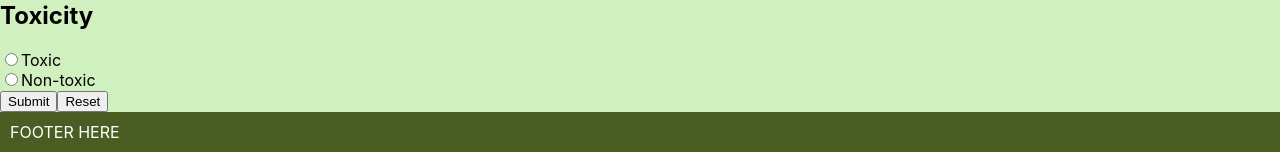
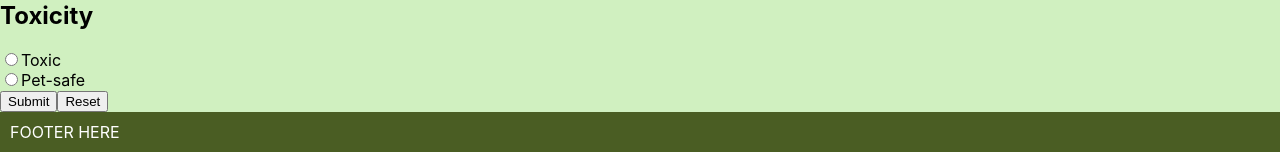
Before and after one commit to angelamasajo/fullstack-capstone, a React (Create React App) app: page /add-plant in a window 1280 px wide. Shown: the part 607-767 px from the top of the page. Built offline with nearby package versions, Linux system fonts and the light colour scheme.

Commit message:
toxicity filter for allplants working

```diff
--- a/src/AddPlant/AddPlant.js
+++ b/src/AddPlant/AddPlant.js
@@ -15,42 +15,75 @@ class AddPlant extends Component {
 
             <br />
 
-            <input type="text" name="plant-title" placeholder="i.e., Monstera deliciosa" required />
+            <input
+              type="text"
+              name="plant-title"
+              placeholder="i.e., Monstera deliciosa"
+              required
+            />
           </section>
           <section className="form-section overview-section">
             <label htmlFor="plant-summary">Plant care details</label>
 
             <br />
 
-            <textarea name="plant-summary" rows="15" placeholder="i.e., Thrives in bright to medium indirect light. Not suited for intense, direct sun but can be acclimated to withstand it. Water every 1-2 weeks, allowing soil to dry out between waterings. Expect to water more often in brighter light and less often in lower light. Monsteras can benefit from filtered water or leaving water out overnight before using. "required></textarea>
+            <textarea
+              name="plant-summary"
+              rows="15"
+              placeholder="i.e., Thrives in bright to medium indirect light. Not suited for intense, direct sun but can be acclimated to withstand it. Water every 1-2 weeks, allowing soil to dry out between waterings. Expect to water more often in brighter light and less often in lower light. Monsteras can benefit from filtered water or leaving water out overnight before using. "
+              required
+            />
           </section>
 
           <section className="form-section plant-type-section">
 
             <h2>Plant type</h2>
 
-            <input type="radio" name="plant-type" id="plant-type-succulent" value="0" className="plant-type-radio" />
+            <input
+              type="radio"
+              name="plant-type"
+              id="plant-type-succulent"
+              value="0"
+              className="plant-type-radio"
+            />
               <label htmlFor="plant-type-succulent">
                 <span>Succulent</span>
               </label>
 
               <br />
 
-              <input type="radio" name="plant-type" id="plant-type-tropical" value="1" className="plant-type-radio" />
+              <input
+                type="radio"
+                name="plant-type"
+                id="plant-type-tropical"
+                value="1"
+                className="plant-type-radio" />
               <label htmlFor="plant-type-tropical">
                 <span>Tropical</span>
               </label>
 
               <br />
 
-              <input type="radio" name="plant-type" id="plant-type-holiday" value="1" className="plant-type-radio" />
+              <input
+                type="radio"
+                name="plant-type"
+                id="plant-type-holiday"
+                value="1"
+                className="plant-type-radio"
+              />
               <label htmlFor="plant-type-holiday">
                 <span>Holiday</span>
               </label>
 
               <br />
 
-              <input type="radio" name="plant-type"  id="plant-type-trailing" value="1" className="plant-type-radio"/>
+              <input
+                type="radio"
+                name="plant-type"
+                id="plant-type-trailing"
+                value="1"
+                className="plant-type-radio"
+              />
               <label htmlFor="plant-type-trailing">
                 <span>Trailing/Climbing</span>
               </label>
@@ -58,7 +91,13 @@ class AddPlant extends Component {
 
               <br />
 
-              <input type="radio" name="plant-type" id="plant-type-other" value="1" className="plant-type-radio" />
+              <input
+                type="radio"
+                name="plant-type"
+                id="plant-type-other"
+                value="1"
+                className="plant-type-radio"
+              />
               <label htmlFor="plant-type-other">
                 <span>Other</span>
               </label>
@@ -68,16 +107,26 @@ class AddPlant extends Component {
 
           <section className="form-section plant-toxicity-section">
             <h2>Toxicity</h2>
-            <input type="radio" name="plant-type" id="plant-type-toxic" className="plant-type-radio" />
+            <input
+              type="radio"
+              name="plant-type"
+              id="plant-type-toxic"
+              className="plant-type-radio"
+            />
             <label htmlFor="plant-type-toxic">
               <span>Toxic</span>
             </label>
 
             <br />
 
-            <input type="radio" name="plant-type" id="plant-type-nontoxic" className="plant-type-radio" />
-            <label htmlFor="plant-type-nontoxic">
-              <span>Non-toxic</span>
+            <input
+              type="radio"
+              name="plant-type"
+              id="plant-type-petsafe"
+              className="plant-type-radio"
+            />
+            <label htmlFor="plant-type-petsafe">
+              <span>Pet-safe</span>
             </label>
           </section>
 
--- a/src/AllPlantsPage/AllPlantsPage.js
+++ b/src/AllPlantsPage/AllPlantsPage.js
@@ -24,6 +24,9 @@ class AllPlantsPage extends Component {
     })
   }
 
+    //     && (filterOption === 'All' || file.plantType === filterOption)
+    //     && (filterOptionTox === 'All' || file.toxicity === filterOptionTox))
+
   updateFilterOption(option) {
     const data = this.state.allPlants
       .filter(file => file.plantType.toLowerCase().includes(option.toLowerCase()))
@@ -41,8 +44,6 @@ class AllPlantsPage extends Component {
       filterOptionTox: tox
     })
   }
-
-
 
   render () {
 
--- a/src/FilterOptions/FilterOptions.js
+++ b/src/FilterOptions/FilterOptions.js
@@ -119,16 +119,16 @@ class FilterOptions extends Component {
               Toxic
             </label>
 
-            <label htmlFor="filter_nontoxic">
+            <label htmlFor="filter_Petsafe">
               <input
                 type="radio"
-                value="nontoxic"
-                id="filter_nontoxic"
+                value="Pet-safe"
+                id="filter_petsafe"
                 name="filterToxicity"
-                checked={filterOptionTox === "non-toxic"}
+                checked={filterOptionTox === "Pet-safe"}
                 onChange={e => this.props.handleFilterToxChange(e.target.value)}
               />
-              Non-toxic
+              Nontoxic
             </label>
           </fieldset>
           </form>
--- a/src/SearchFilter/SearchFilter.js
+++ b/src/SearchFilter/SearchFilter.js
@@ -18,7 +18,7 @@ class SearchFilter extends Component {
           <FilterOptions
             filterOption={this.props.filterOption}
             handleFilterChange={this.props.handleFilterChange}
-            filterOpitonTox={this.props.filterOpitonTox}
+            filterOptionTox={this.props.filterOptionTox}
             handleFilterToxChange={this.props.handleFilterToxChange}
           />
         </div>
--- a/src/dummy-store.js
+++ b/src/dummy-store.js
@@ -17,7 +17,7 @@ const FILES = [
     id: 3,
     name: "Christmas Cactus",
     plantType: "Holiday",
-    toxicity: "Non-toxic",
+    toxicity: "Pet-safe",
     careDetails: "Here's the care detail for the christmas cactus",
   },
   {
--- a/src/index.js
+++ b/src/index.js
@@ -4,36 +4,9 @@ import { BrowserRouter } from 'react-router-dom';
 import App from './App';
 import './index.css';
 
-const FILES = [
-  {
-    "name": "Monstera Deliciosa",
-    "plantType": "Tropical",
-    "toxicity": "Toxic",
-    "careDetails": "Here's the care detail for the monstera"
-  },
-  {
-    "name": "Monstera Adansonii",
-    "plantType": "Tropical",
-    "toxicity": "Toxic",
-    "careDetails": "Here's the care detail for the monstera adansonii"
-  },
-  {
-    "name": "Christmas Cactus",
-    "plantType": "Holiday",
-    "toxicity": "Non-toxic",
-    "careDetails": "Here's the care detail for the christmas cactus"
-  },
-  {
-    "name": "Golden Pothos",
-    "plantType": "Trailing",
-    "toxicity": "Toxic",
-    "careDetails": "Here's the care detail for the golden pothos"
-  },
-];
-
 ReactDOM.render(
 <BrowserRouter>
-  <App files={FILES}/>
+  <App />
 </BrowserRouter>,
 document.getElementById('root')
 );
```
